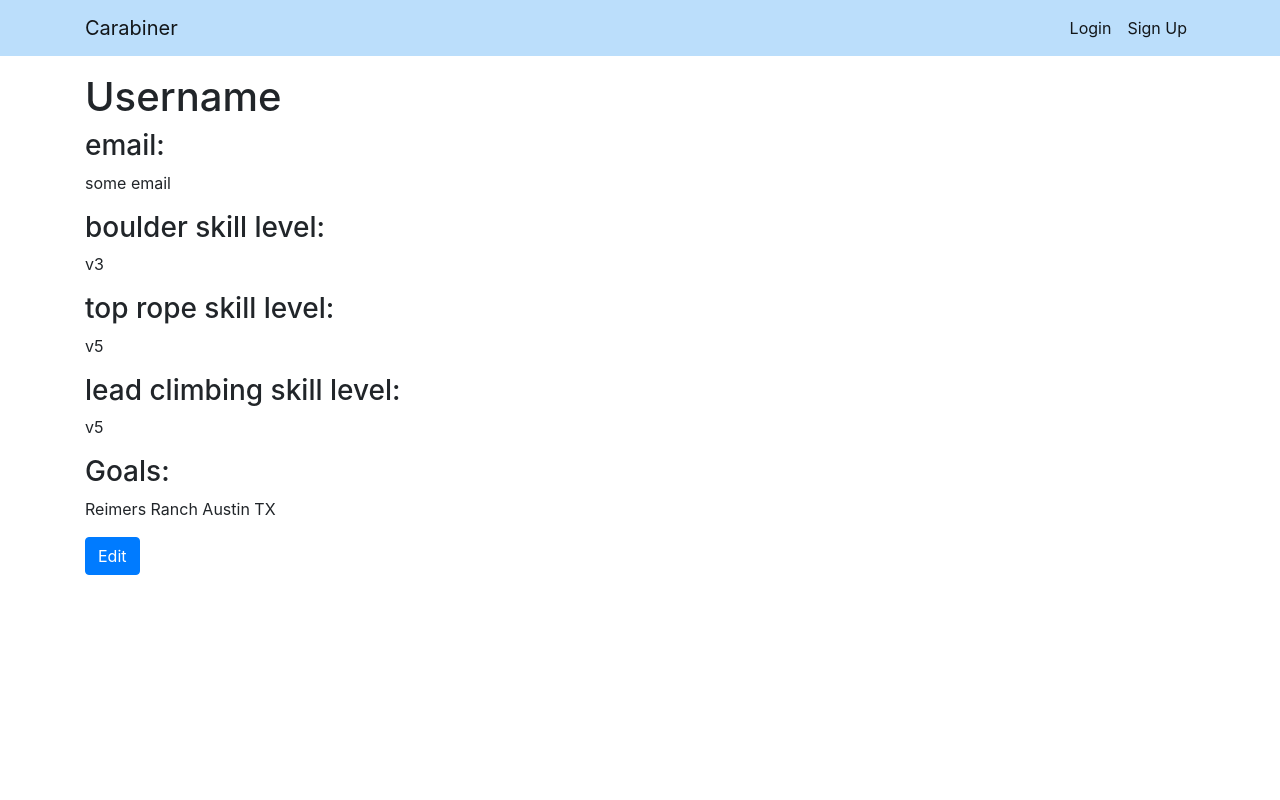
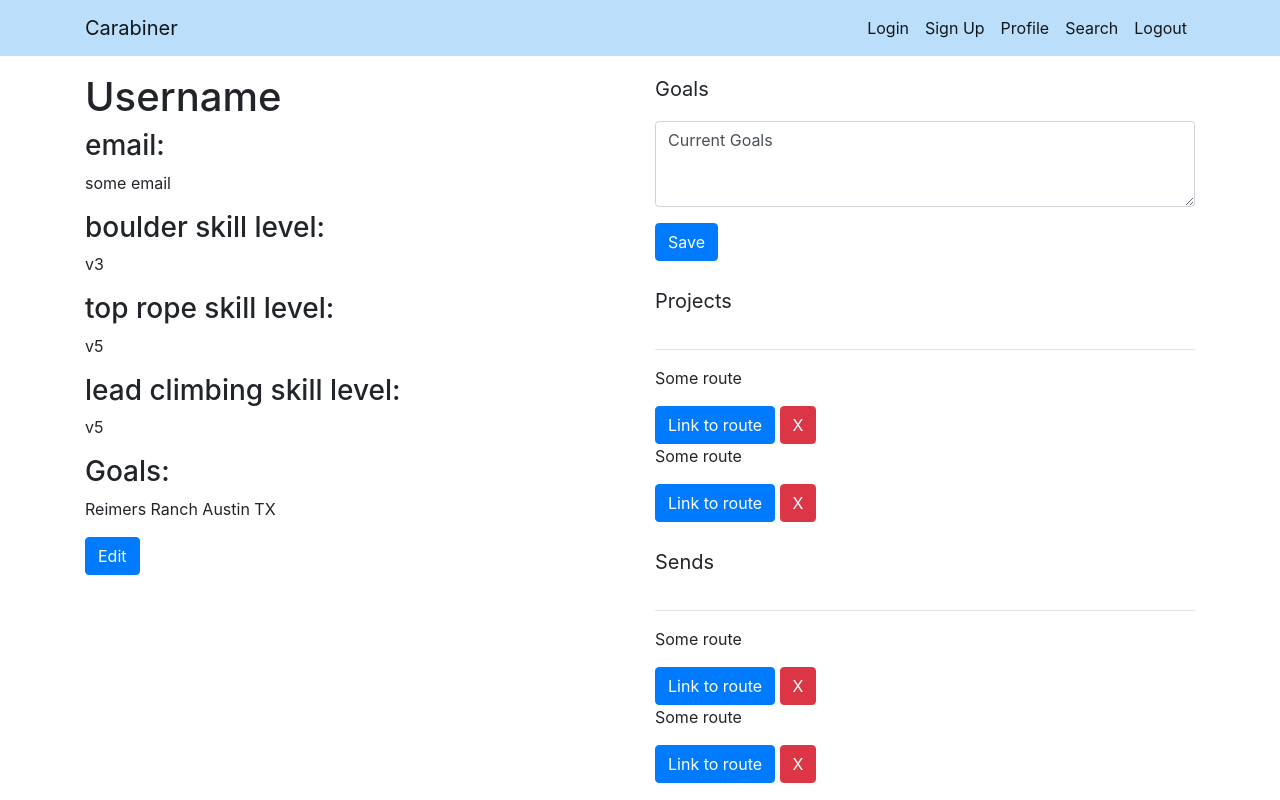
Before and after one commit to bluesh322/climber-carabiner, a Flask app: page /user/view-profile in a window 1280 px wide. Run offline with Flask 2, Linux system fonts and the light colour scheme; some libraries are stand-ins or nearby versions.

Commit message:
Wireframe finished

```diff
--- a/Climber_Carabiner/route_views/templates/route_details.html
+++ b/Climber_Carabiner/route_views/templates/route_details.html
@@ -5,7 +5,7 @@
     <div class="card" style="width: 18rem">
       <img src="..." class="card-img-top" alt="..." />
       <div class="card-body">
-        <h5 class="card-title">Card title</h5>
+        <h5 class="card-title">Blues Denderson</h5>
         <p class="card-text">Current signed in user information will be here</p>
         <a href="#" class="btn btn-primary my-2">Send this route</a>
         <a href="#" class="btn btn-primary my-2">Project this route</a>
@@ -34,7 +34,7 @@
         <div class="card" style="width: 18rem">
           <img src="..." class="card-img-top" alt="..." />
           <div class="card-body">
-            <h5 class="card-title">Card title</h5>
+            <h5 class="card-title">Sarah the great!</h5>
             <p class="card-text">
               Other users sends/projects "Sarah recently projected this route,
               make a plan to go climb it", connections first, will be here
--- a/Climber_Carabiner/templates/base.html
+++ b/Climber_Carabiner/templates/base.html
@@ -35,6 +35,15 @@
           <li class="nav-item active">
             <a class="nav-link" href="#">Sign Up</a>
           </li>
+          <li class="nav-item active">
+            <a class="nav-link" href="/user/view-profile">Profile</a>
+          </li>
+          <li class="nav-item active">
+            <a class="nav-link" href="/search">Search</a>
+          </li>
+          <li class="nav-item active">
+            <a class="nav-link" href="#">Logout</a>
+          </li>
         </ul>
       </div>
     </div>
--- a/Climber_Carabiner/user_views/templates/view_profile.html
+++ b/Climber_Carabiner/user_views/templates/view_profile.html
@@ -1,23 +1,62 @@
-{% extends "base.html" %}
-{% block scripts %}
-{% endblock %}
-{% block content %}
+{% extends "base.html" %} {% block scripts %} {% endblock %} {% block content %}
 
 <div class="row">
-    <div class="container">
+  <div class="container col-6">
     <div>
-        <img src="" alt="">
+      <img src="" alt="" />
     </div>
     <h1>Username</h1>
-        <h3>email:</h3><p>some email</p>
-        <h3>boulder skill level:</h3><p>v3</p>
-        <h3>top rope skill level:</h3><p>v5</p>
-        <h3>lead climbing skill level:</h3><p>v5</p>
-        <h3>Goals: </h3><p>Reimers Ranch Austin TX</p>
+    <h3>email:</h3>
+    <p>some email</p>
+    <h3>boulder skill level:</h3>
+    <p>v3</p>
+    <h3>top rope skill level:</h3>
+    <p>v5</p>
+    <h3>lead climbing skill level:</h3>
+    <p>v5</p>
+    <h3>Goals:</h3>
+    <p>Reimers Ranch Austin TX</p>
     <a href="/user/edit-profile">
       <button class="btn btn-primary">Edit</button>
     </a>
   </div>
+  <div class="container col-6">
+    <form action="/edit-goal-info" class="my-3">
+      <div class="form-group">
+        <label class="col-form-label-lg" for="exampleFormControlTextarea1">Goals</label>
+        <textarea class="form-control" id="exampleFormControlTextarea1" rows="3">Current Goals</textarea>
+      </div>
+      <button action="submit" class="btn btn-primary">Save</button>
+    </form>
+    <label class="col-form-label-lg" for="exampleFormControlTextarea1">Projects</label>
+    <hr>
+    <ul style="list-style: none; padding-left: 0;">
+        <li>
+            <p>Some route</p>
+            <a href="#" class="btn btn-primary">Link to route</a>
+            <button class="btn btn-danger">X</button>
+        </li>
+        <li>
+            <p>Some route</p>
+            <a href="#" class="btn btn-primary">Link to route</a>
+            <button class="btn btn-danger">X</button>
+        </li>
+    </ul>
+    <label class="col-form-label-lg" for="exampleFormControlTextarea1">Sends</label>
+    <hr>
+    <ul style="list-style: none; padding-left: 0;">
+        <li>
+            <p>Some route</p>
+            <a href="#" class="btn btn-primary">Link to route</a>
+            <button class="btn btn-danger">X</button>
+        </li>
+        <li>
+            <p>Some route</p>
+            <a href="#" class="btn btn-primary">Link to route</a>
+            <button class="btn btn-danger">X</button>
+        </li>
+    </ul>
+  </div>
 </div>
 
 {% endblock %}
```
Also changed, not shown: Climber_Carabiner/search_views/templates/search.html (+17 -17 lines), Climber_Carabiner/user_views/templates/user_feed.html (+84 -29 lines). Lines whose indentation alone changed are shown as unchanged.
